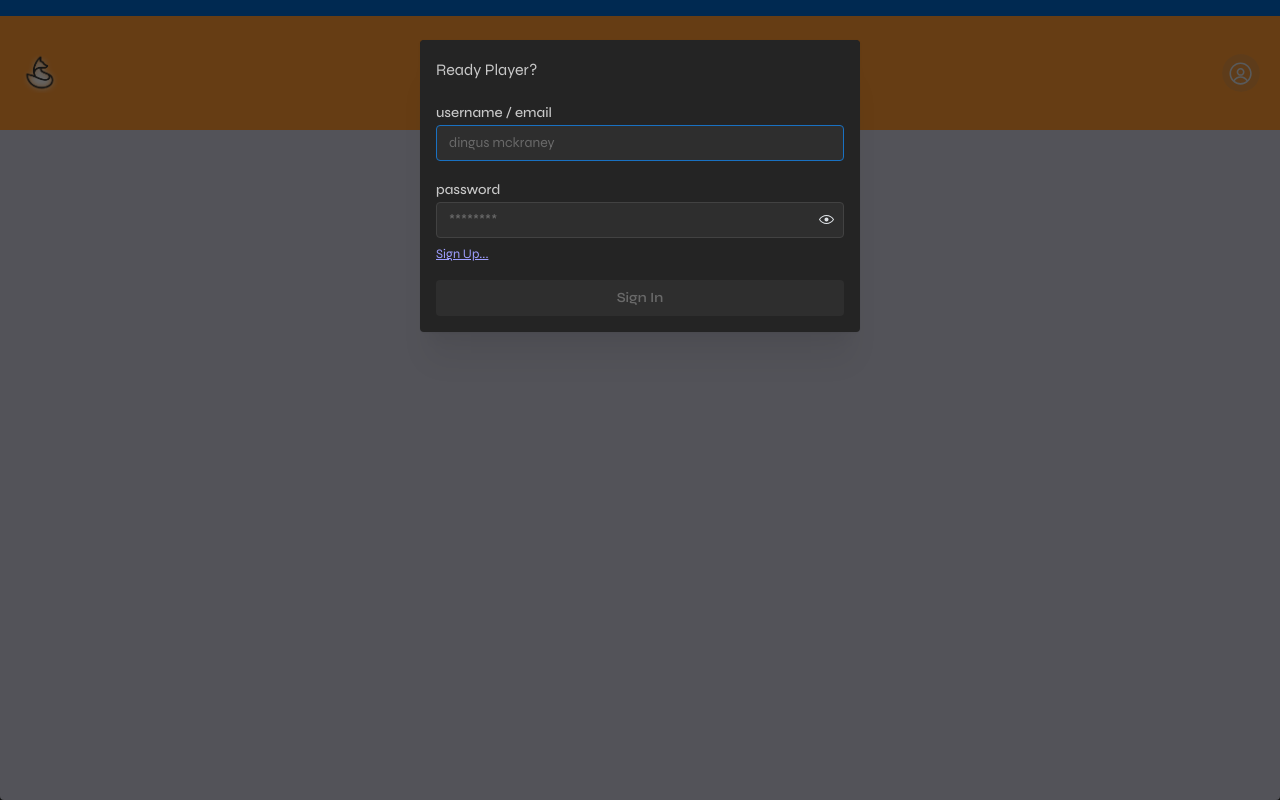
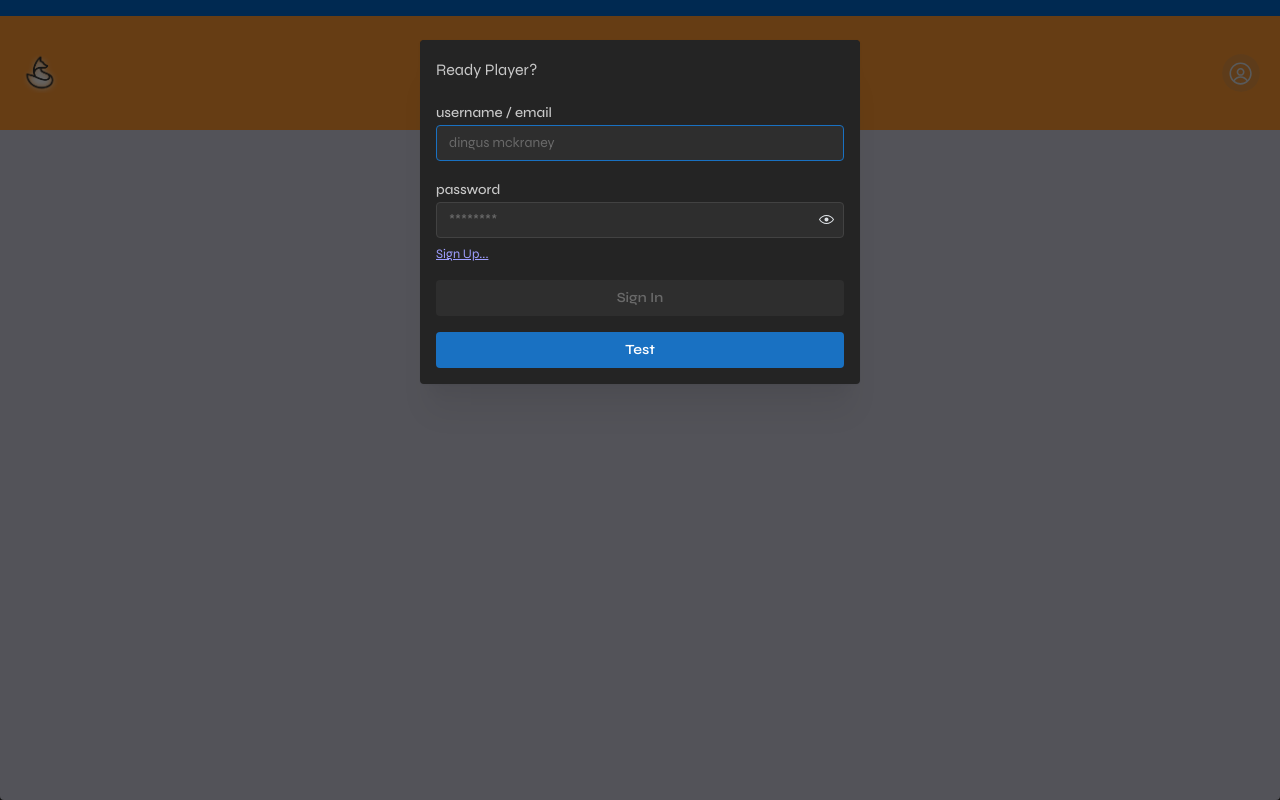
Before and after one commit to nicehatharry/ready-player, a React (Vite) app: page / in a window 1280 px wide. Built offline with nearby package versions, Linux system fonts and the light colour scheme.

Commit message:
env var test button

```diff
--- a/src/components/LogInModal.tsx
+++ b/src/components/LogInModal.tsx
@@ -11,7 +11,7 @@ import { FC, useMemo, useState } from 'react'
 import { Link } from 'react-router-dom'
 import { userDataAtom } from '../atoms'
 import { useAtom } from 'jotai'
-import { getUserData } from '../postgres'
+import { getUserData, test } from '../postgres'
 
 export const LogInModal: FC = () => {
 	const [opened, { open, close }] = useDisclosure(true)
@@ -21,6 +21,11 @@ export const LogInModal: FC = () => {
 	const [, setUserData] = useAtom(userDataAtom)
 
 	const disableSignIn = useMemo(() => !userId || !password, [password, userId])
+
+	const handleTest = async () => {
+		const response = await test()
+		setError(response)
+	}
 
 	const handleSignIn = async () => {
 		if (!userId || !password) return
@@ -75,6 +80,7 @@ export const LogInModal: FC = () => {
 					<Button disabled={disableSignIn} onClick={handleSignIn}>
 						Sign In
 					</Button>
+					<Button onClick={handleTest}>Test</Button>
 					{error && (
 						<Alert color='red' variant='outline'>
 							{error}
--- a/src/postgres/userData.ts
+++ b/src/postgres/userData.ts
@@ -44,3 +44,8 @@ export async function createUserTable(): Promise<string> {
 		return 'failure'
 	}
 }
+
+// TODO: try this out
+export async function test(): Promise<string> {
+	return `Hello from ${process.env.POSTGRES_USER}!`
+}
```
